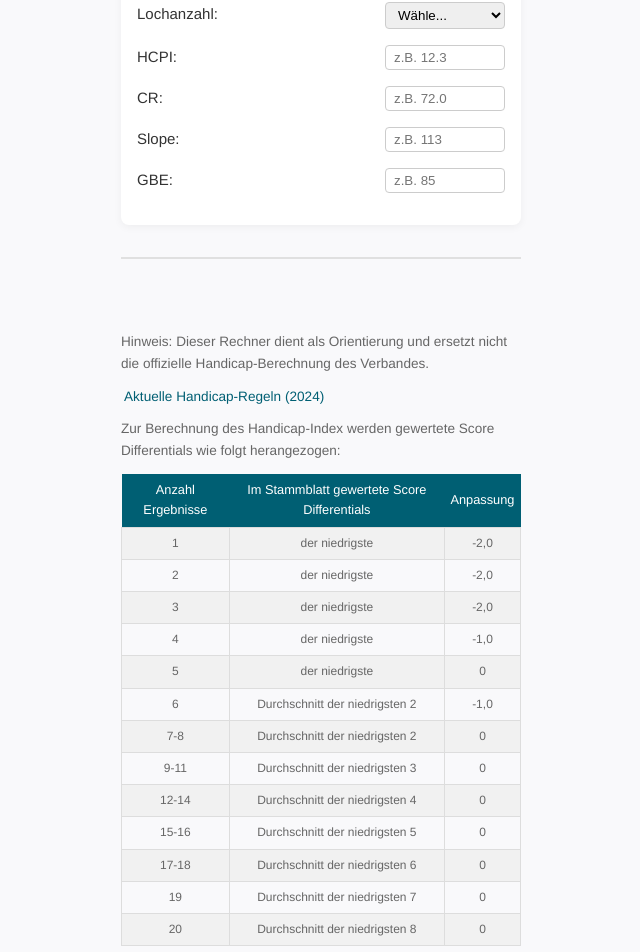
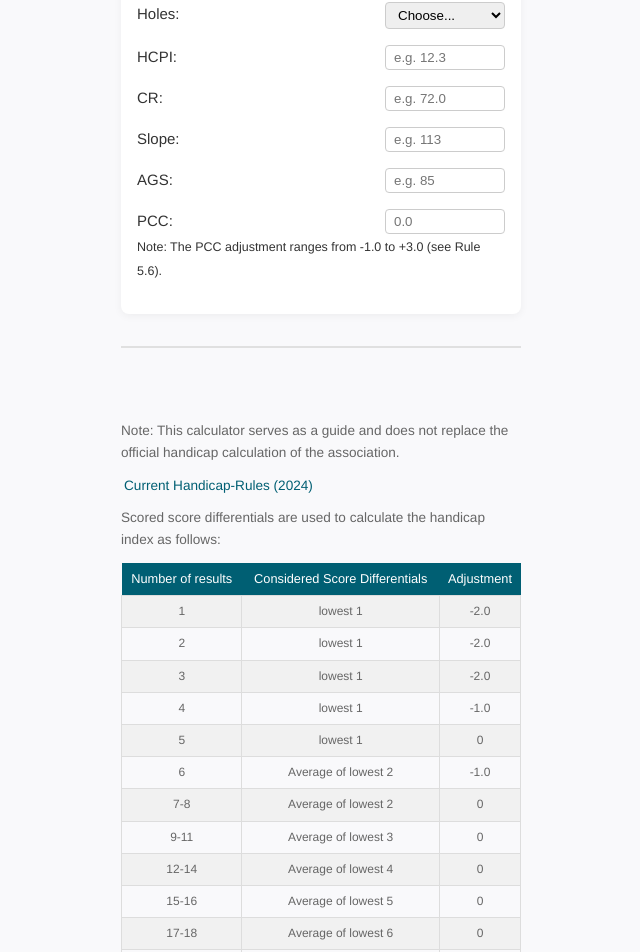
Before and after one commit to bri-b-dev/handycap, a Vue app: page / in a window 1280 px wide. Shown: the part 217-1169 px from the top of the page, without its empty margins (15-655 px from the left). Built offline with nearby package versions, Linux system fonts and the light colour scheme.

Commit message:
englisch + pcc

```diff
--- a/src/App.vue
+++ b/src/App.vue
@@ -1,18 +1,18 @@
 <template>
   <div class="container">
-    <h1 class="title">Score-Differential-Rechner</h1>
-    <!-- Einführungstext -->
+    <h1 class="title">Score Differential Calculator</h1>
+    <!-- introduction -->
     <p class="intro">
-      Mit diesem Score-Differential-Rechner ermittelst du dein Score Differential für 9 oder 18 Loch.
-      Gib dein aktuelles Handicap (HCPI), gewichtetes Bruttoergebnis (GBE), Course Rating (CR) und Slope ein und erhalte dein individuelles Ergebnis.
+      With this tool you can determine your Score Differential for 9 or 18 holes.
+      Enter your current handicap (HCPI), adjusted gross score (AGS), course rating (CR), slope and Playing Conditions Calculation (PCC) to get your individual result.
     </p>
     <form @submit.prevent class="calculator-form">
       <div class="field">
-        <label>Lochanzahl:
+        <label>Holes:
           <select v-model="holes" required>
-            <option value="" disabled>Wähle...</option>
-            <option value="18">18 Loch</option>
-            <option value="9">9 Loch</option>
+            <option value="" disabled>Choose...</option>
+            <option value="18">18 holes</option>
+            <option value="9">9 holes</option>
           </select>
         </label>
       </div>
@@ -23,7 +23,7 @@
             v-model.number="handicapIndex"
             step="0.1"
             :required="holes === '9'"
-            placeholder="z.B. 12.3"
+            placeholder="e.g. 12.3"
           />
         </label>
       </div>
@@ -34,7 +34,7 @@
             v-model.number="courseRating"
             step="0.1"
             required
-            placeholder="z.B. 72.0"
+            placeholder="e.g. 72.0"
           />
         </label>
       </div>
@@ -44,59 +44,76 @@
             type="number"
             v-model.number="slope"
             required
-            placeholder="z.B. 113"
+            placeholder="e.g. 113"
           />
         </label>
       </div>
       <div class="field">
-        <label>GBE:
+        <label>AGS:
           <input
             type="number"
             v-model.number="grossScore"
             required
-            placeholder="z.B. 85"
+            placeholder="e.g. 85"
           />
         </label>
+      </div>
+      <div class="field">
+        <label>PCC:
+          <input
+            type="number"
+            v-model.number="pccAdjustment"
+            required
+            placeholder="0.0"
+            step="0.1"
+            min="-1.0"
+            max="3.0"
+            default="0.0"
+          />
+        </label>
+        <small class="validation-note">
+          Note: The PCC adjustment ranges from -1.0 to +3.0 (see Rule 5.6).
+        </small>
       </div>
     </form>
 
     <hr class="divider" />
 
-    <!-- Ergebnisanzeige mit bedingter Formatierung -->
+    <!-- result with conditional formatting -->
     <div v-if="scoreDifferential !== null" class="result">
       <p :class="['score', scoreColorClass]">
-        <strong>Score-Differential:</strong> {{ scoreDifferential.toFixed(1) }}
+        <strong>Score Differential:</strong> {{ scoreDifferential.toFixed(1) }}
       </p>
     </div>
 
-    <!-- Fußnote mit Handicap-Tabelle -->
+    <!-- foot-note with handicap-table -->
     <div class="note">
       <p>
-        Hinweis: Dieser Rechner dient als Orientierung und ersetzt nicht die offizielle Handicap-Berechnung des Verbandes.
+        Note: This calculator serves as a guide and does not replace the official handicap calculation of the association.
         <br />
         <a href="https://www.usga.org/content/dam/usga/pdf/2024-revision/2024-Rules-of-Handicapping-USGA.pdf" target="_blank" class="rules-link">
-          Aktuelle Handicap-Regeln (2024)
+          Current Handicap-Rules (2024)
         </a>
       </p>
-      <p>Zur Berechnung des Handicap-Index werden gewertete Score Differentials wie folgt herangezogen:</p>
+      <p>Scored score differentials are used to calculate the handicap index as follows:</p>
       <table>
         <thead>
-          <tr><th>Anzahl Ergebnisse</th><th>Im Stammblatt gewertete Score Differentials</th><th>Anpassung</th></tr>
+          <tr><th>Number of results</th><th>Considered Score Differentials</th><th>Adjustment</th></tr>
         </thead>
         <tbody>
-          <tr><td>1</td><td>der niedrigste</td><td>-2,0</td></tr>
-          <tr><td>2</td><td>der niedrigste</td><td>-2,0</td></tr>
-          <tr><td>3</td><td>der niedrigste</td><td>-2,0</td></tr>
-          <tr><td>4</td><td>der niedrigste</td><td>-1,0</td></tr>
-          <tr><td>5</td><td>der niedrigste</td><td>0</td></tr>
-          <tr><td>6</td><td>Durchschnitt der niedrigsten 2</td><td>-1,0</td></tr>
-          <tr><td>7-8</td><td>Durchschnitt der niedrigsten 2</td><td>0</td></tr>
-          <tr><td>9-11</td><td>Durchschnitt der niedrigsten 3</td><td>0</td></tr>
-          <tr><td>12-14</td><td>Durchschnitt der niedrigsten 4</td><td>0</td></tr>
-          <tr><td>15-16</td><td>Durchschnitt der niedrigsten 5</td><td>0</td></tr>
-          <tr><td>17-18</td><td>Durchschnitt der niedrigsten 6</td><td>0</td></tr>
-          <tr><td>19</td><td>Durchschnitt der niedrigsten 7</td><td>0</td></tr>
-          <tr><td>20</td><td>Durchschnitt der niedrigsten 8</td><td>0</td></tr>
+          <tr><td>1</td><td>lowest 1</td><td>-2.0</td></tr>
+          <tr><td>2</td><td>lowest 1</td><td>-2.0</td></tr>
+          <tr><td>3</td><td>lowest 1</td><td>-2.0</td></tr>
+          <tr><td>4</td><td>lowest 1</td><td>-1.0</td></tr>
+          <tr><td>5</td><td>lowest 1</td><td>0</td></tr>
+          <tr><td>6</td><td>Average of lowest 2</td><td>-1.0</td></tr>
+          <tr><td>7-8</td><td>Average of lowest 2</td><td>0</td></tr>
+          <tr><td>9-11</td><td>Average of lowest 3</td><td>0</td></tr>
+          <tr><td>12-14</td><td>Average of lowest 4</td><td>0</td></tr>
+          <tr><td>15-16</td><td>Average of lowest 5</td><td>0</td></tr>
+          <tr><td>17-18</td><td>Average of lowest 6</td><td>0</td></tr>
+          <tr><td>19</td><td>Average of lowest 7</td><td>0</td></tr>
+          <tr><td>20</td><td>Average of lowest 8</td><td>0</td></tr>
         </tbody>
       </table>
     </div>
@@ -113,25 +130,27 @@ export default {
     const courseRating = ref(null)
     const slope = ref(null)
     const grossScore = ref(null)
+    const pccAdjustment = ref(null)
 
     const scoreDifferential = computed(() => {
       if (
         grossScore.value > 0 &&
         courseRating.value !== null &&
         slope.value !== null &&
-        holes.value
+        holes.value &&
+        pccAdjustment.value !== null
       ) {
         if (holes.value === '9') {
-          const playedRaw =
-            (grossScore.value - courseRating.value) * (113 / slope.value)
+          const playedRaw = (grossScore.value - courseRating.value) * (113 / slope.value)
           const played9 = parseFloat(playedRaw.toFixed(1))
           const notPlayedRaw = handicapIndex.value * 0.52 + 1.2
           const notPlayed9 = parseFloat(notPlayedRaw.toFixed(1))
-          return played9 + notPlayed9
+          const adjusted = played9 + notPlayed9 - 0.5 * pccAdjustment.value
+          return parseFloat(adjusted.toFixed(1))
         }
-        const diff =
-          (grossScore.value - courseRating.value) * (113 / slope.value)
-        return parseFloat(diff.toFixed(1))
+        const raw18 = (grossScore.value - courseRating.value) * (113 / slope.value)
+        const adjusted18 = raw18 - 1 * pccAdjustment.value
+        return parseFloat(adjusted18.toFixed(1))
       }
       return null
     })
@@ -151,6 +170,7 @@ export default {
       courseRating,
       slope,
       grossScore,
+      pccAdjustment,
       scoreDifferential,
       scoreColorClass
     }
```
